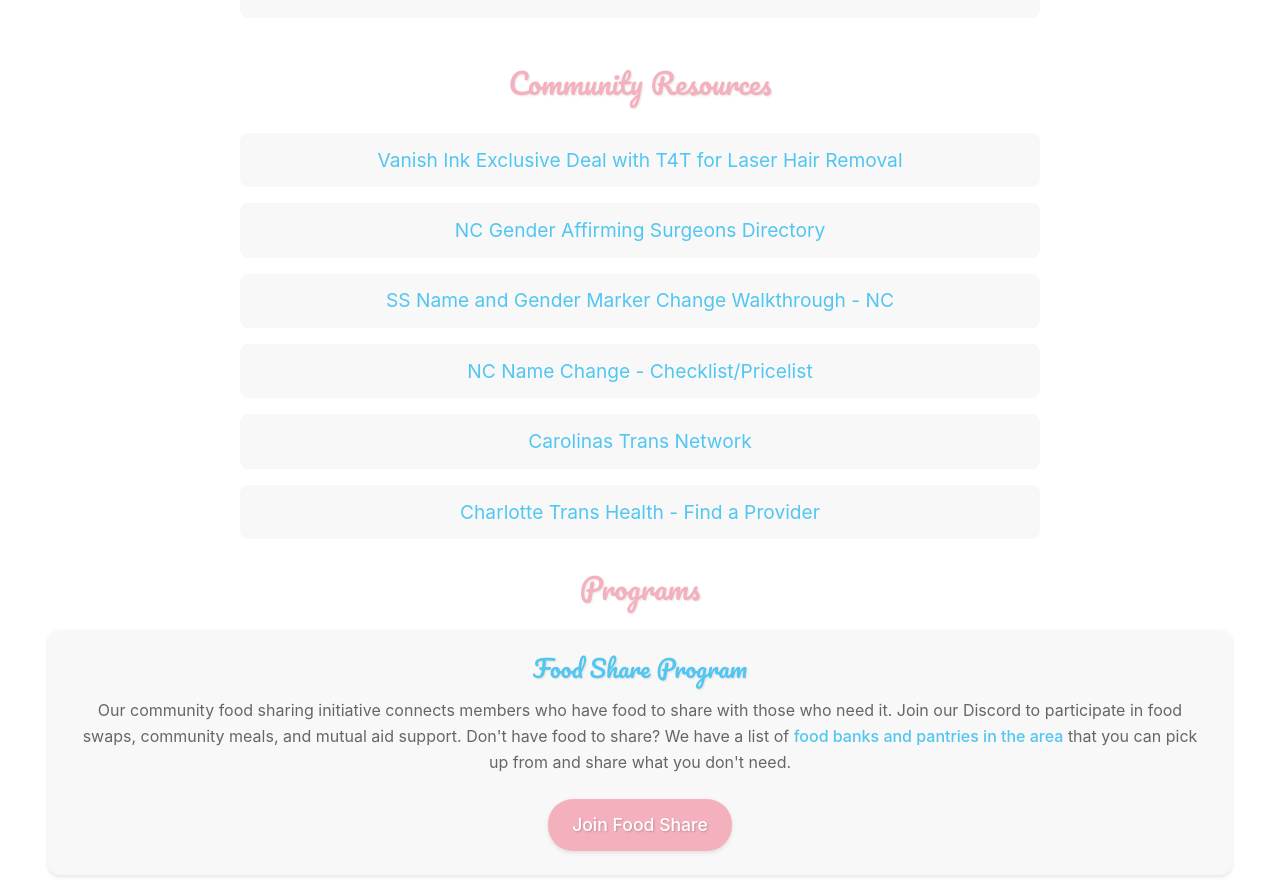
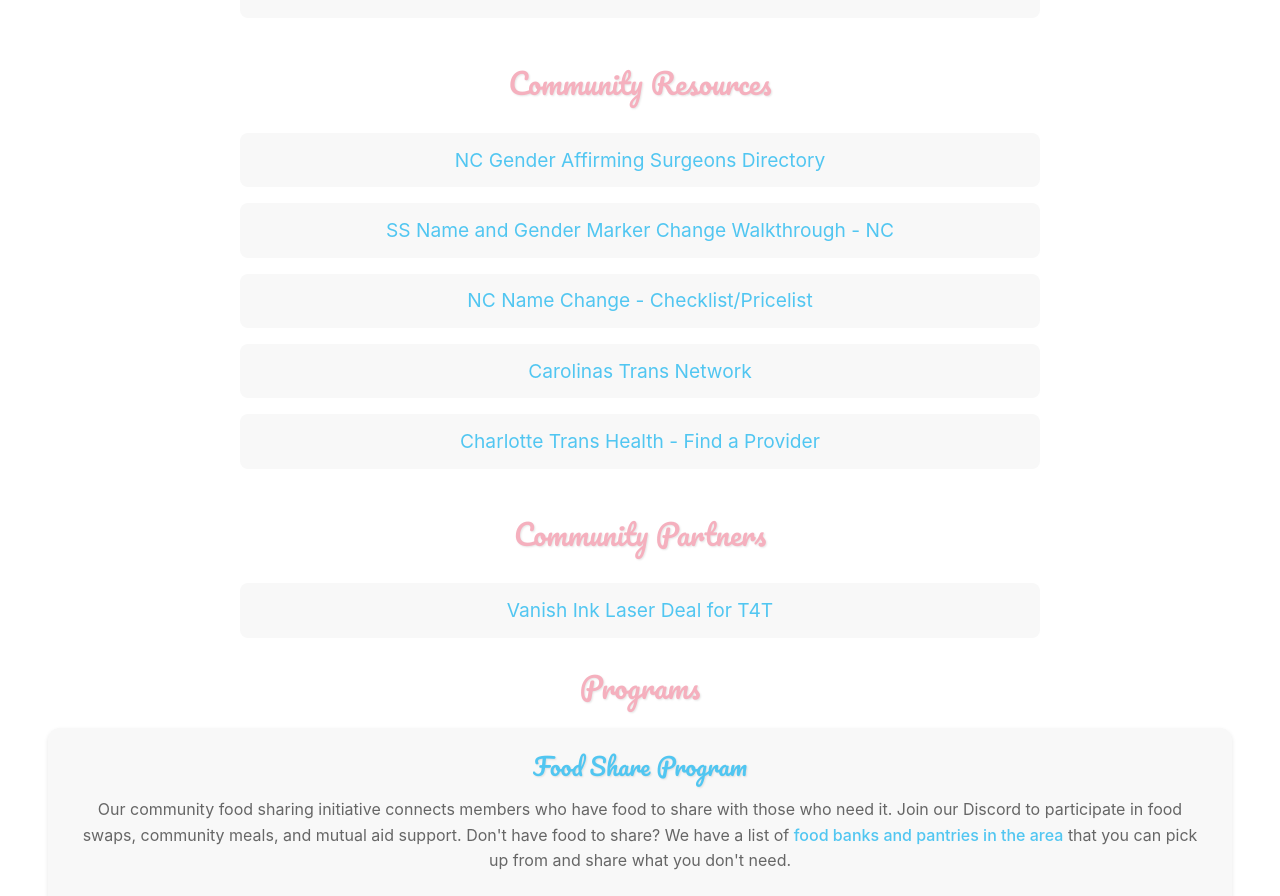
Before and after one commit to t4tclt/t4tclt, a React (Create React App) app: page /resources in a window 1280 px wide. Shown: the part 1002-1898 px from the top of the page. Built offline with nearby package versions, Linux system fonts and the light colour scheme.

Commit message:
vanish community

```diff
--- a/src/routes/Resources.tsx
+++ b/src/routes/Resources.tsx
@@ -79,11 +79,6 @@
             <h3 className="resource-category-title">Community Resources</h3>
             <div className="resource-links">
               <a
-                href="/vanish"
-              >
-                Vanish Ink Exclusive Deal with T4T for Laser Hair Removal
-              </a>
-              <a
                 href="https://docs.google.com/spreadsheets/d/1zMl4i4fyOanl-Au_tUUpWYzWDyTrbdfz79aGTEav2gs/edit?gid=0#gid=0"
                 target="_blank"
                 rel="noopener noreferrer"
@@ -117,6 +112,19 @@
                 rel="noopener noreferrer"
               >
                 Charlotte Trans Health - Find a Provider
+              </a>
+            </div>
+          </div>
+
+          <div className="resource-category">
+            <h3 className="resource-category-title">Community Partners</h3>
+            <div className="resource-links">
+              <a
+                href="/assets/Vanish.pdf"
+                target="_blank"
+                rel="noopener noreferrer"
+              >
+                Vanish Ink Laser Deal for T4T
               </a>
             </div>
           </div>
```
